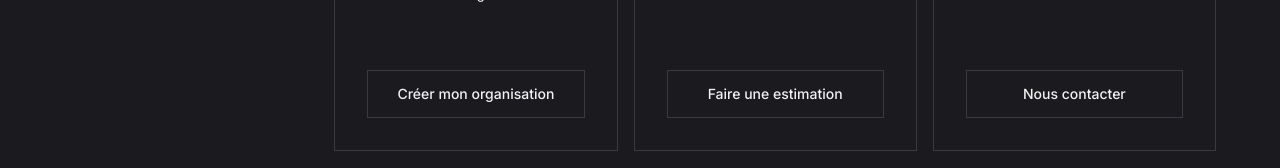
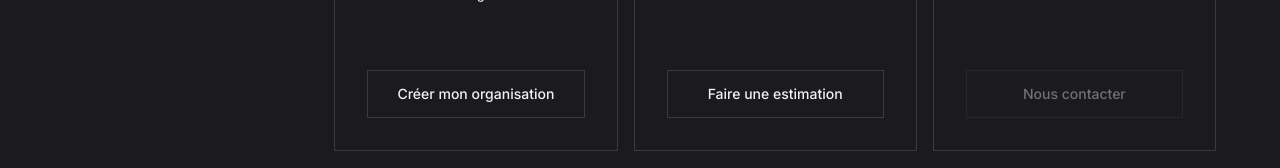
Before and after one commit to SilverCore-Git/synco_www, a React (Vite) app: page / in a window 1280 px wide. Shown: the part 2347-2515 px from the top of the page. Built offline with nearby package versions, Linux system fonts and the light colour scheme; a web font is replaced by a local one.

Commit message:
Désactivation de / #contact

```diff
--- /dev/null
+++ b/src/components/ContactLink.tsx
@@ -0,0 +1,22 @@
+import type { ReactNode } from 'react';
+import { Link } from 'react-router-dom';
+import { CONTACT_ENABLED } from '../data/site';
+
+/**
+ * Lien vers la partie Contact (/#contact). Tant que CONTACT_ENABLED est à false,
+ * il s'affiche sans être cliquable (grisé, avec l'info-bulle « Bientôt disponible »).
+ */
+export default function ContactLink({ className = '', children }: { className?: string; children: ReactNode }) {
+  if (CONTACT_ENABLED) {
+    return (
+      <Link to="/#contact" className={className}>
+        {children}
+      </Link>
+    );
+  }
+  return (
+    <span aria-disabled="true" title="Bientôt disponible" className={`${className} cursor-not-allowed opacity-40`}>
+      {children}
+    </span>
+  );
+}
--- a/src/components/Header.tsx
+++ b/src/components/Header.tsx
@@ -1,6 +1,7 @@
 import { useState } from 'react';
 import { Link, NavLink } from 'react-router-dom';
 import { links, mainNav } from '../data/site';
+import ContactLink from './ContactLink';
 
 const navText = 'font-display text-xl font-medium';
 
@@ -67,6 +68,9 @@ export default function Header() {
 function NavItem({ to, label, onClick, block }: { to: string; label: string; onClick?: () => void; block?: boolean }) {
   const isPage = !to.includes('#');
   const cls = `${navText} py-3 ${block ? 'border-b border-line' : ''}`;
+  if (to === '/#contact') {
+    return <ContactLink className={cls}>{label}</ContactLink>;
+  }
   if (isPage) {
     return (
       <NavLink to={to} onClick={onClick} className={({ isActive }) => `${cls} ${isActive ? 'text-accent' : ''}`}>
--- a/src/data/site.ts
+++ b/src/data/site.ts
@@ -10,6 +10,12 @@ export const links = {
   discord: '#discord',
   github: '#github',
 };
+
+/**
+ * Partie « Contact » : action désactivée temporairement (pas encore active).
+ * Les liens restent affichés mais grisés et non cliquables. Passer à `true` pour les réactiver.
+ */
+export const CONTACT_ENABLED = false;
 
 export const mainNav = [
   { label: 'Accueil', to: '/#accueil' },
--- a/src/pages/Configurateur.tsx
+++ b/src/pages/Configurateur.tsx
@@ -1,6 +1,6 @@
 import { useEffect, useRef, useState, type ReactNode } from 'react';
-import { Link } from 'react-router-dom';
 import Header from '../components/Header';
+import ContactLink from '../components/ContactLink';
 import { ChevronDownIcon, MinusIcon, PathIcon, PlusIcon } from '../components/icons';
 import { links } from '../data/site';
 import {
@@ -213,9 +213,7 @@ export default function Configurateur() {
             </div>
             <Hint>
               Au-delà de 2 To, ou pour un serveur dédié :{' '}
-              <Link to="/#contact" className="text-accent">
-                sur devis
-              </Link>
+              <ContactLink className="text-accent">sur devis</ContactLink>
               .
             </Hint>
           </Step>
@@ -332,12 +330,9 @@ export default function Configurateur() {
             >
               Créer mon organisation
             </a>
-            <Link
-              to="/#contact"
-              className="flex min-h-12 items-center justify-center border border-line-strong text-sm font-medium"
-            >
+            <ContactLink className="flex min-h-12 items-center justify-center border border-line-strong text-sm font-medium">
               Nous contacter
-            </Link>
+            </ContactLink>
           </section>
         </aside>
       </main>
--- a/src/sections/home/Pricing.tsx
+++ b/src/sections/home/Pricing.tsx
@@ -1,6 +1,7 @@
 import { useState, type ReactNode } from 'react';
 import { Link } from 'react-router-dom';
 import { BoltIcon, CalendarIcon } from '../../components/icons';
+import ContactLink from '../../components/ContactLink';
 import { links } from '../../data/site';
 import { BILLING, PRICE_PER_USER, eur } from '../../lib/pricing';
 
@@ -72,11 +73,7 @@ export default function Pricing() {
             name="Dédié"
             price="Sur devis"
             description="Pour du sur-mesure et un accompagnement."
-            cta={
-              <Link to="/#contact" className={ctaClass}>
-                Nous contacter
-              </Link>
-            }
+            cta={<ContactLink className={ctaClass}>Nous contacter</ContactLink>}
           />
         </div>
       </div>
```
Also changed, not shown: 1 other file (tests, documents, lock files or other folders).
